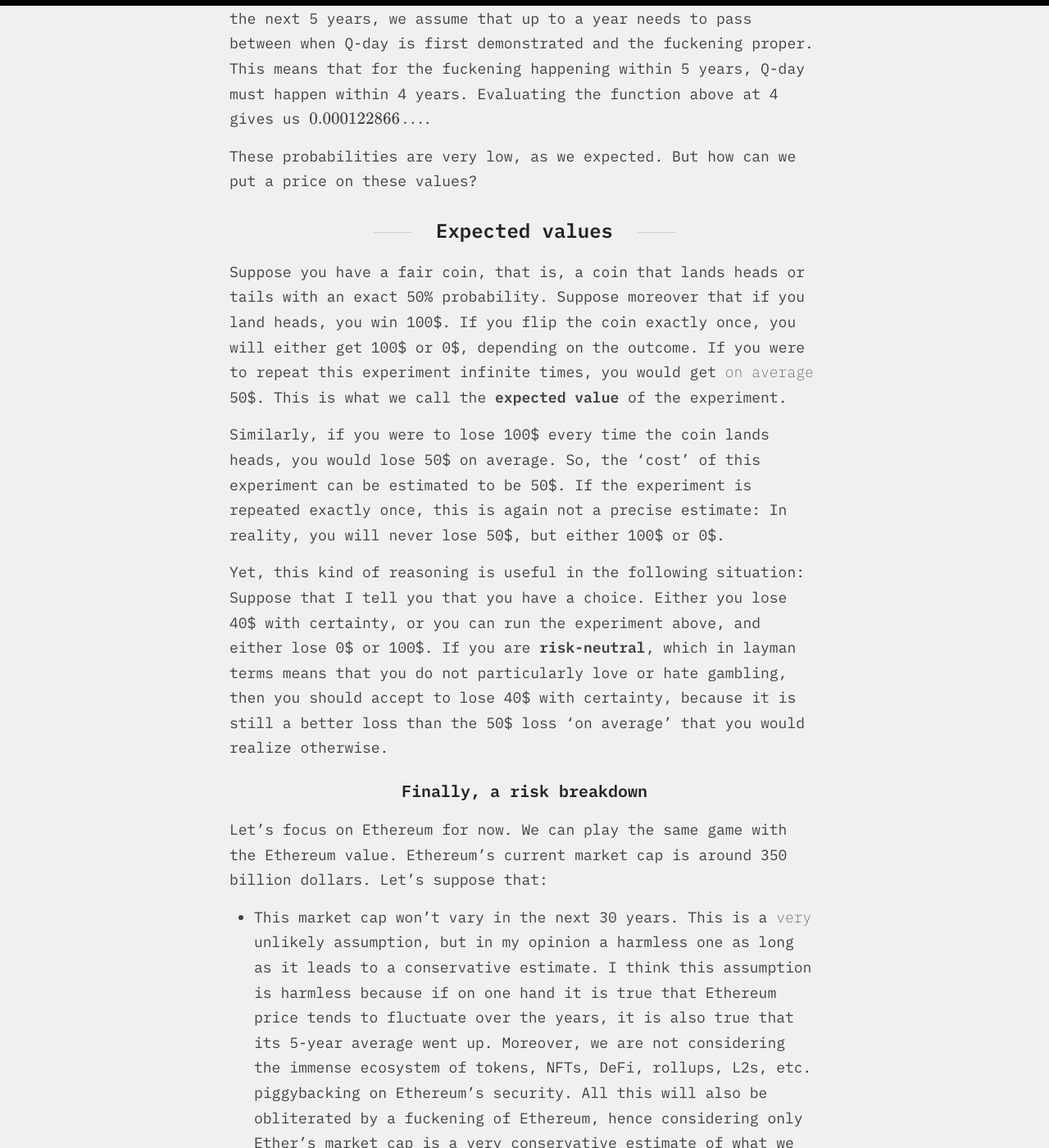
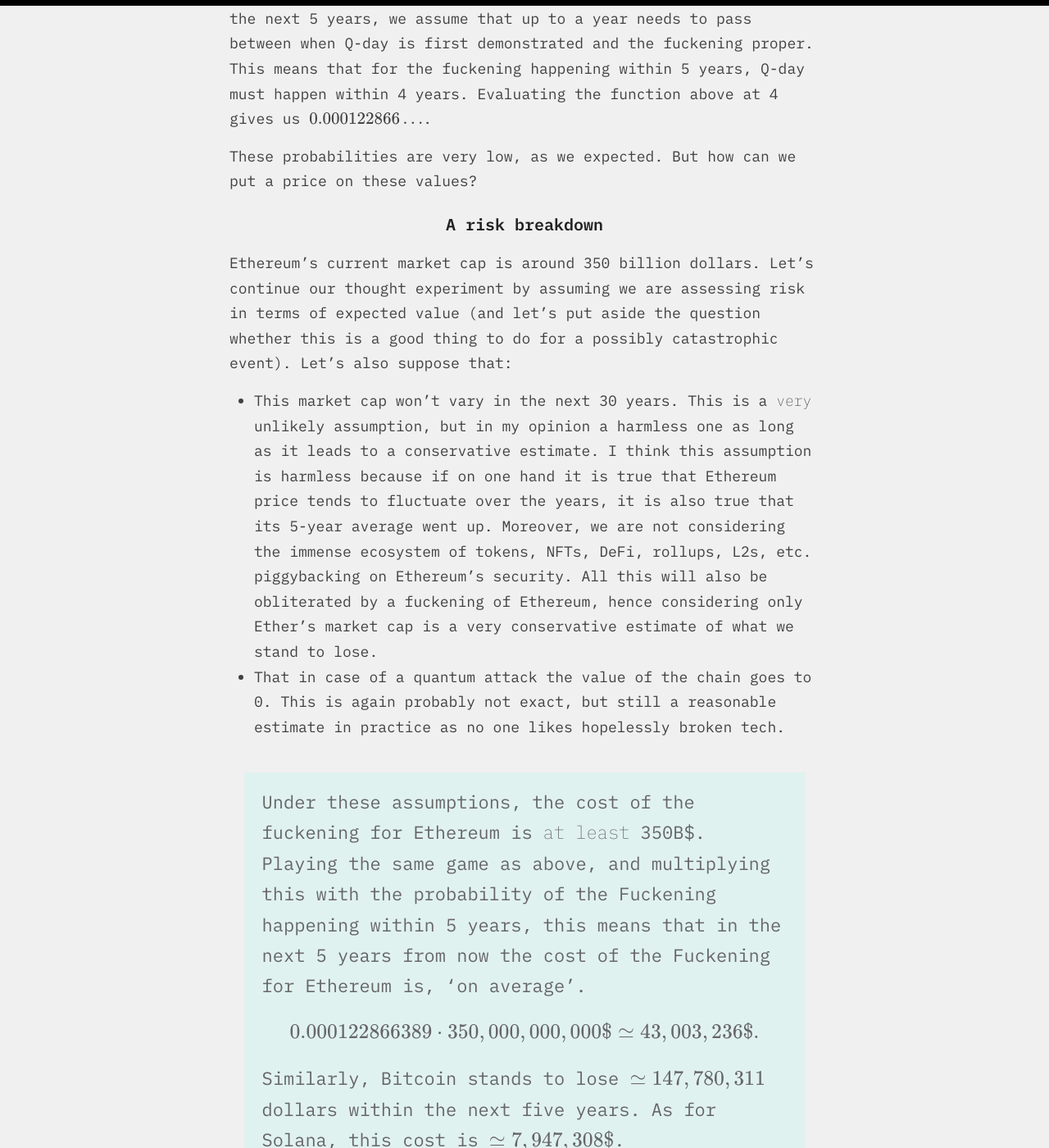
Before and after one commit to eric-downes/20sq-blog, a Jekyll site: the page built from _posts/2024-05-11-how-fucked-are-we.md, in a window 1280 px wide and 1400 px high, scrolled down 5218 px. Shown: the whole window at 82% size. Built offline with Jekyll 4.4.1, drawn with Linux system fonts in a browser that asks for light colours; some web fonts are replaced; formulas are drawn with MathJax 3.

Commit message:
Killing expecation remarks

```diff
--- a/_posts/2024-05-11-how-fucked-are-we.md
+++ b/_posts/2024-05-11-how-fucked-are-we.md
@@ -73,17 +73,9 @@ Now, we evaluate this function at 5, obtaining $0.000429060 \dots$. This is the
 These probabilities are very low, as we expected. But how can we put a price on these values?
 
 
-## Expected values
+### A risk breakdown
 
-Suppose you have a fair coin, that is, a coin that lands heads or tails with an exact 50% probability. Suppose moreover that if you land heads, you win 100\\$. If you flip the coin exactly once, you will either get 100\\$ or 0\\$, depending on the outcome. If you were to repeat this experiment infinite times, you would get *on average* 50\\$. This is what we call the **expected value** of the experiment.
-
-Similarly, if you were to lose 100\\$ every time the coin lands heads, you would lose 50\\$ on average. So, the 'cost' of this experiment can be estimated to be 50\\$. If the experiment is repeated exactly once, this is again not a precise estimate: In reality, you will never lose 50\\$, but either 100\\$ or 0\\$.
-
-Yet, this kind of reasoning is useful in the following situation: Suppose that I tell you that you have a choice. Either you lose 40\\$ with certainty, or you can run the experiment above, and either lose 0\\$ or 100\\$. If you are **risk-neutral**, which in layman terms means that you do not particularly love or hate gambling, then you should accept to lose 40\\$ with certainty, because it is still a better loss than the 50\\$ loss 'on average' that you would realize otherwise.
-
-### Finally, a risk breakdown
-
-Let's focus on Ethereum for now. We can play the same game with the Ethereum value. Ethereum's current market cap is around 350 billion dollars. Let's suppose that:
+Ethereum's current market cap is around 350 billion dollars. Let's continue our thought experiment by assuming we are assessing risk in terms of expected value (and let's put aside the question whether this is a good thing to do for a possibly catastrophic event). Let's also suppose that:
 
 - This market cap won't vary in the next 30 years. This is a *very* unlikely assumption, but in my opinion a harmless one as long as it leads to a conservative estimate. I think this assumption is harmless because if on one hand it is true that Ethereum price tends to fluctuate over the years, it is also true that its 5-year average went up. Moreover, we are not considering the immense ecosystem of tokens, NFTs, DeFi, rollups, L2s, etc. piggybacking on Ethereum's security. All this will also be obliterated by a fuckening of Ethereum, hence considering only Ether's market cap is a very conservative estimate of what we stand to lose.
 - That in case of a quantum attack the value of the chain goes to 0. This is again probably not exact, but still a reasonable estimate in practice as no one likes hopelessly broken tech.
```
